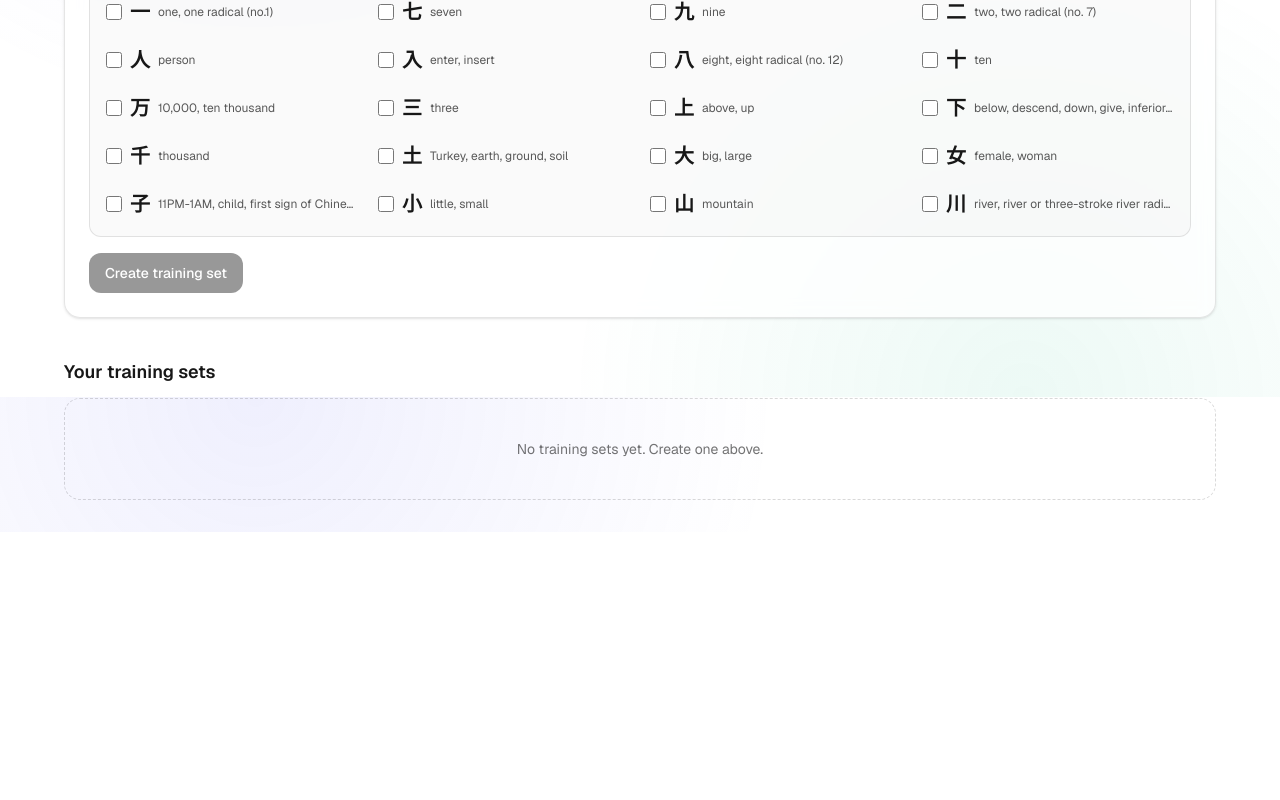
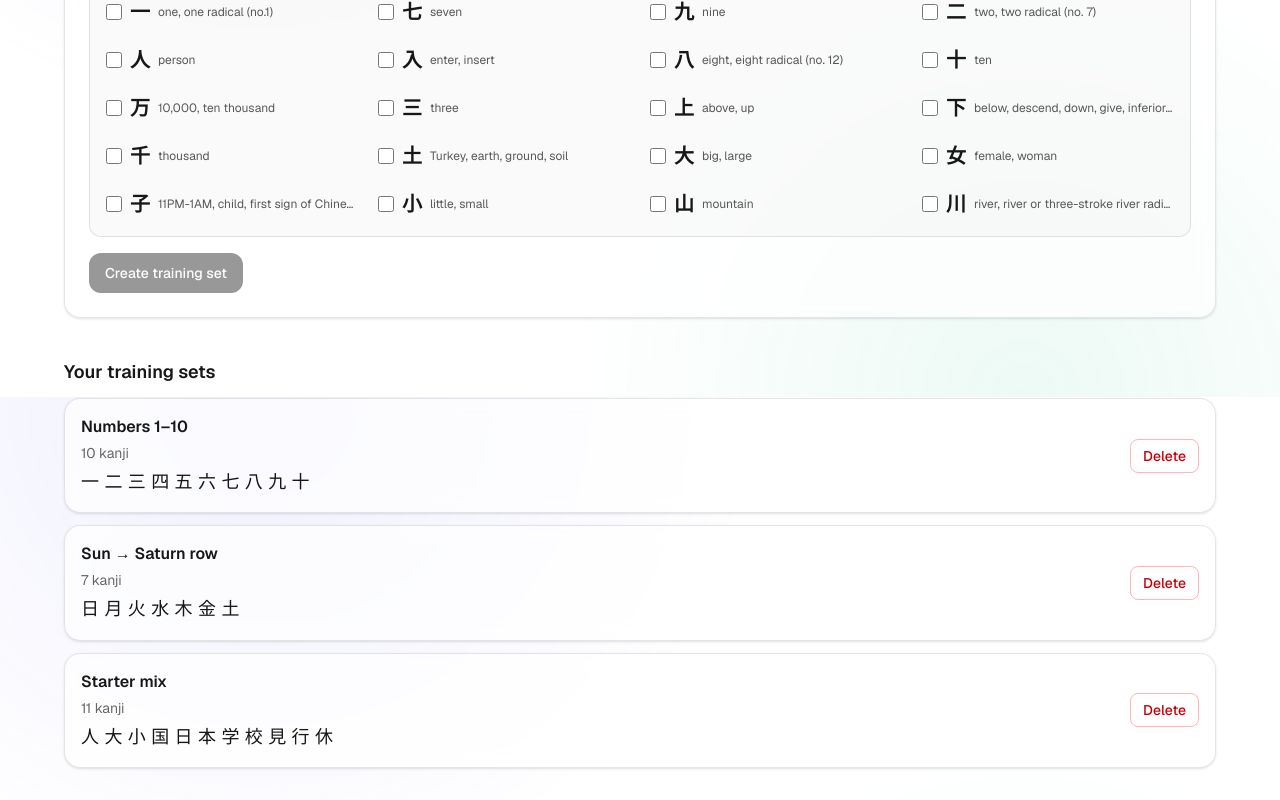
Before and after one commit to merklegroot/smash, a Next.js app: page /training-sets in a window 1280 px wide. Shown: the part 403-1203 px from the top of the page. Before the commit the page ends 935 px from the top, so only its background shows below. Built offline with nearby package versions, Linux system fonts and the light colour scheme.

Commit message:
starter training sets

```diff
--- a/app/globals.css
+++ b/app/globals.css
@@ -68,6 +68,31 @@
   animation: mastery-ring-pulse 1.4s ease-out infinite;
 }
 
+@layer base {
+  button:not(:disabled),
+  [role="button"]:not([aria-disabled="true"]) {
+    cursor: pointer;
+  }
+
+  button:disabled,
+  [aria-disabled="true"] {
+    cursor: not-allowed;
+  }
+
+  input:not([type="checkbox"]):not([type="radio"]):not([type="range"]),
+  textarea {
+    cursor: text;
+  }
+
+  select:not(:disabled) {
+    cursor: pointer;
+  }
+
+  a[href] {
+    cursor: pointer;
+  }
+}
+
 body {
   background:
     radial-gradient(circle at 20% 0%, rgba(99, 102, 241, 0.1), transparent 40%),
--- a/app/kanji-list/page.tsx
+++ b/app/kanji-list/page.tsx
@@ -98,7 +98,7 @@ export default function KanjiList() {
                 placeholder="Meaning, reading, word…"
                 autoComplete="off"
                 spellCheck={false}
-                className="w-full rounded-xl border border-black/15 bg-white px-3 py-2 text-sm outline-none ring-black/20 placeholder:text-black/40 focus:border-black/30 focus:ring-2 dark:border-white/15 dark:bg-black/40 dark:placeholder:text-white/40 dark:focus:border-white/30 dark:focus:ring-white/20"
+                className="w-full cursor-text rounded-xl border border-black/15 bg-white px-3 py-2 text-sm outline-none ring-black/20 placeholder:text-black/40 focus:border-black/30 focus:ring-2 dark:border-white/15 dark:bg-black/40 dark:placeholder:text-white/40 dark:focus:border-white/30 dark:focus:ring-white/20"
               />
             </label>
             <p className="text-xs text-black/50 dark:text-white/50" aria-live="polite">
@@ -127,7 +127,7 @@ export default function KanjiList() {
                         aria-selected={selected}
                         title={item.meaning}
                         onClick={() => setSelectedKanji(item)}
-                        className={`flex aspect-square min-h-[2.75rem] items-center justify-center rounded-lg text-xl font-semibold transition sm:text-2xl ${
+                        className={`flex aspect-square min-h-[2.75rem] cursor-pointer items-center justify-center rounded-lg text-xl font-semibold transition sm:text-2xl ${
                           selected
                             ? "bg-black text-white shadow-md ring-2 ring-black/30 dark:bg-white dark:text-black dark:ring-white/40"
                             : "bg-black/[0.04] hover:bg-black/10 dark:bg-white/[0.06] dark:hover:bg-white/12"
--- /dev/null
+++ b/lib/training-sets/defaults.ts
@@ -0,0 +1,23 @@
+import type { TrainingSet } from "./types";
+
+/** Seeded when localStorage has no training sets yet (`smash-training-sets` missing). */
+export const DEFAULT_TRAINING_SETS: TrainingSet[] = [
+  {
+    id: "b2c3d4e5-f6a7-4890-bcde-f10203040506",
+    name: "Numbers 1–10",
+    kanjiChars: ["一", "二", "三", "四", "五", "六", "七", "八", "九", "十"],
+    createdAt: "2026-01-01T12:00:00.000Z",
+  },
+  {
+    id: "c3d4e5f6-a7b8-4901-cdef-102030405061",
+    name: "Sun → Saturn row",
+    kanjiChars: ["日", "月", "火", "水", "木", "金", "土"],
+    createdAt: "2026-01-01T12:00:00.000Z",
+  },
+  {
+    id: "d4e5f6a7-b8c9-4012-def0-203040506172",
+    name: "Starter mix",
+    kanjiChars: ["人", "大", "小", "国", "日", "本", "学", "校", "見", "行", "休"],
+    createdAt: "2026-01-01T12:00:00.000Z",
+  },
+];
--- a/lib/training-sets/storage.ts
+++ b/lib/training-sets/storage.ts
@@ -1,3 +1,4 @@
+import { DEFAULT_TRAINING_SETS } from "./defaults";
 import type { TrainingSet } from "./types";
 
 const STORAGE_KEY = "smash-training-sets";
@@ -18,7 +19,10 @@ export function loadTrainingSets(): TrainingSet[] {
   if (typeof window === "undefined") return [];
   try {
     const raw = localStorage.getItem(STORAGE_KEY);
-    if (!raw) return [];
+    if (raw === null) {
+      saveTrainingSets(DEFAULT_TRAINING_SETS);
+      return DEFAULT_TRAINING_SETS.map((s) => ({ ...s }));
+    }
     const parsed = JSON.parse(raw) as unknown;
     if (!Array.isArray(parsed)) return [];
     return parsed.filter(isTrainingSet);
```
